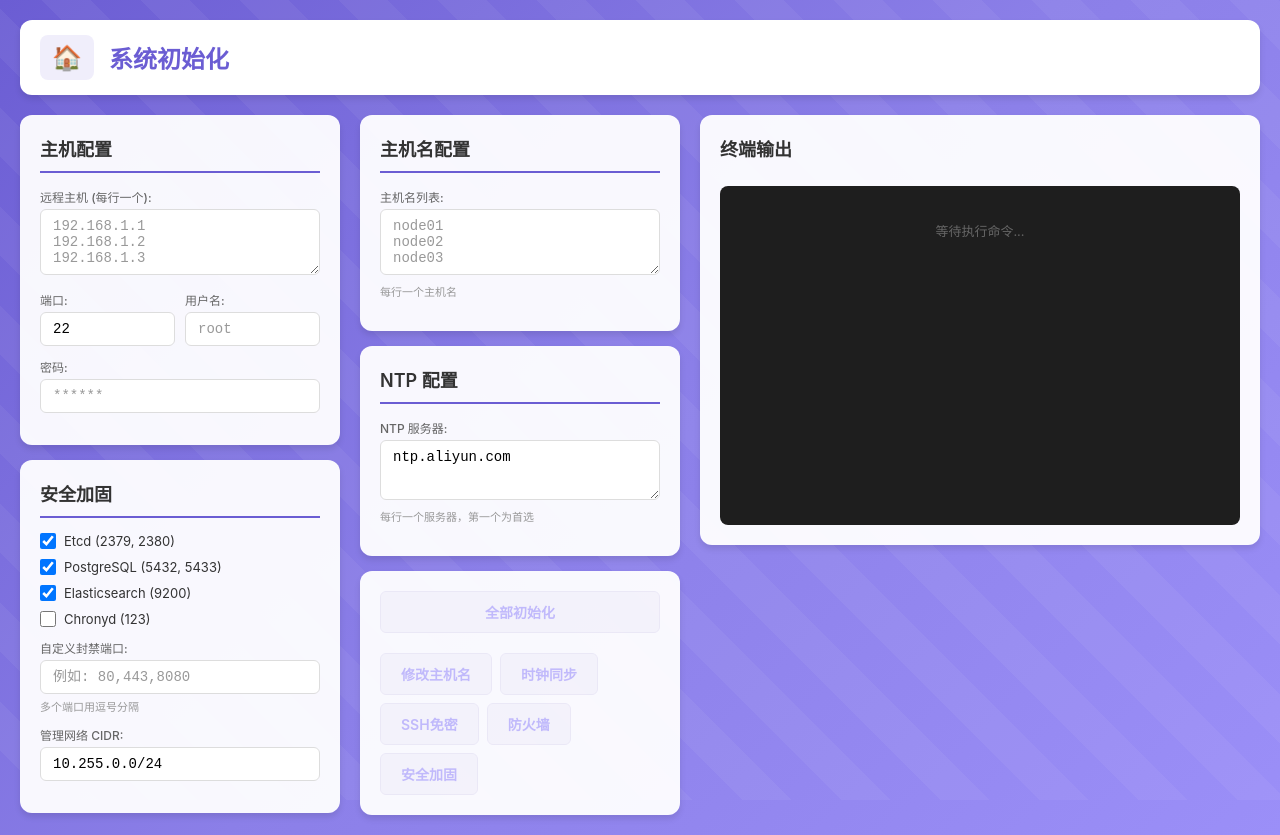
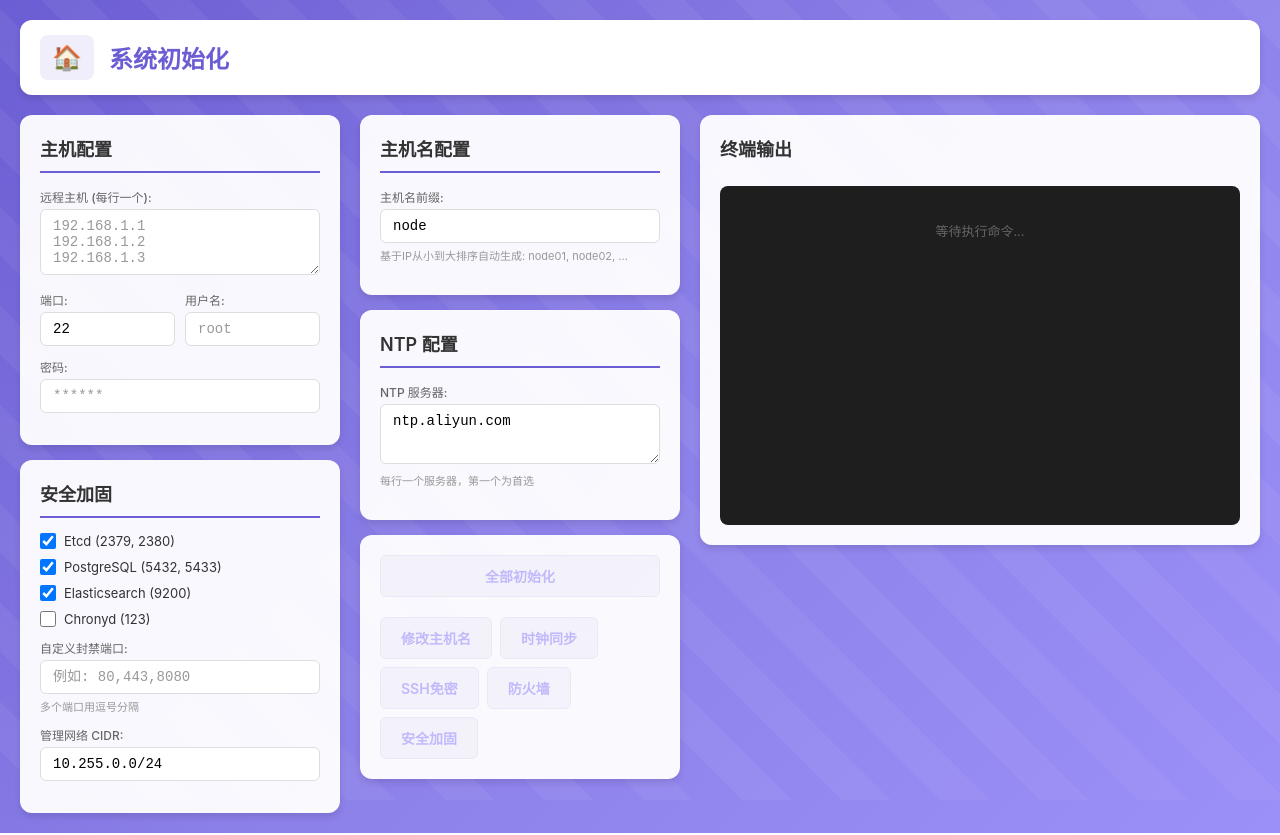
Before and after one commit to ruigang19289/tools, a Vue app in the folder frontend/: page /system/init in a window 1280 px wide. Built offline with nearby package versions, Linux system fonts and the light colour scheme.

Commit message:
优化系统初始化主机名生成：基于IP排序自动生成主机名

```diff
--- a/frontend/src/apps/system/SystemInit.vue
+++ b/frontend/src/apps/system/SystemInit.vue
@@ -78,13 +78,13 @@
         <div class="section">
           <h2 class="section-title">主机名配置</h2>
           <div class="form-group">
-            <label>主机名列表:</label>
-            <textarea
-              v-model="hostnamesText"
-              rows="3"
-              placeholder="node01&#10;node02&#10;node03"
-            ></textarea>
-            <small>每行一个主机名</small>
+            <label>主机名前缀:</label>
+            <input
+              type="text"
+              v-model="hostnamePrefix"
+              placeholder="node"
+            >
+            <small>基于IP从小到大排序自动生成: node01, node02, ...</small>
           </div>
         </div>
 
@@ -178,7 +178,7 @@ const hostsText = ref('')
 const port = ref(22)
 const username = ref('')
 const password = ref('')
-const hostnamesText = ref('')
+const hostnamePrefix = ref('node')
 
 // Config
 const config = reactive({
@@ -205,7 +205,7 @@ const notification = reactive({
 
 // Computed
 const canStart = computed(() => {
-  return hostsText.value.trim() && username.value.trim() && password.value && hostnamesText.value.trim()
+  return hostsText.value.trim() && username.value.trim() && password.value && hostnamePrefix.value.trim()
 })
 
 const canStartSingle = computed(() => {
@@ -254,20 +254,10 @@ const addLog = (message, type = 'info') => {
 
 // Execute full init
 const executeFullInit = async () => {
-  const hostnames = getValidHostnames()
   const hosts = getValidHosts()
 
-  if (hostnames.length !== hosts.length) {
-    showNotification(`主机数量(${hosts.length})与主机名数量(${hostnames.length})不匹配`, 'error')
-    return
-  }
-
-  // Assign hostnames to hosts
-  hosts.forEach((host, index) => {
-    host.hostname = hostnames[index]
-  })
-
   await runTask('全部初始化', '/full-init', {
+    hostname_prefix: hostnamePrefix.value,
     ntp_servers: config.ntpServers,
     management_cidr: config.managementCidr,
     harden_etcd: config.hardenEtcd,
@@ -278,24 +268,11 @@ const executeFullInit = async () => {
 
 // Single operations
 const modifyHostnames = async () => {
-  if (!hostnamesText.value.trim()) {
-    showNotification('请输入主机名列表', 'error')
-    return
-  }
-
-  const hostnames = getValidHostnames()
   const hosts = getValidHosts()
 
-  if (hostnames.length !== hosts.length) {
-    showNotification(`主机数量(${hosts.length})与主机名数量(${hostnames.length})不匹配`, 'error')
-    return
-  }
-
-  hosts.forEach((host, index) => {
-    host.hostname = hostnames[index]
-  })
-
-  await runTask('修改主机名', '/modify-hostnames', {}, hosts)
+  await runTask('修改主机名', '/modify-hostnames', {
+    hostname_prefix: hostnamePrefix.value
+  }, hosts)
 }
 
 const configureNtpSync = async () => {
```
Also changed, not shown: 1 other file (tests, documents, lock files or other folders).
